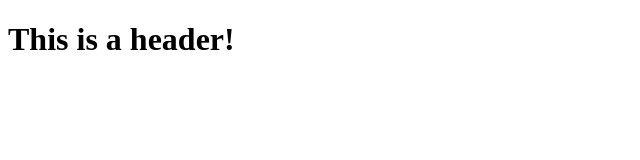
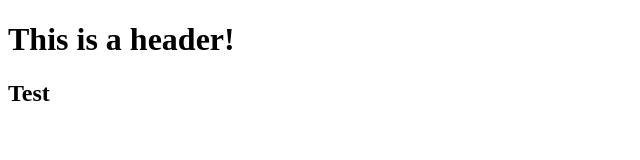
Before and after one commit to Eddie-Reta/git-test, a website: page index.html in a window 1280 px wide. Shown: the full height of the page, 0-640 px from the left. Drawn offline with Linux system fonts and the light colour scheme.

```diff
--- a/index.html
+++ b/index.html
@@ -8,5 +8,6 @@
 </head>
 <body>
     <h1>This is a header!</h1>
+    <h2>Test</h2>
 </body>
 </html>
```
Also changed, not shown: package.json (added, +24 -0 lines), 2 other files.
